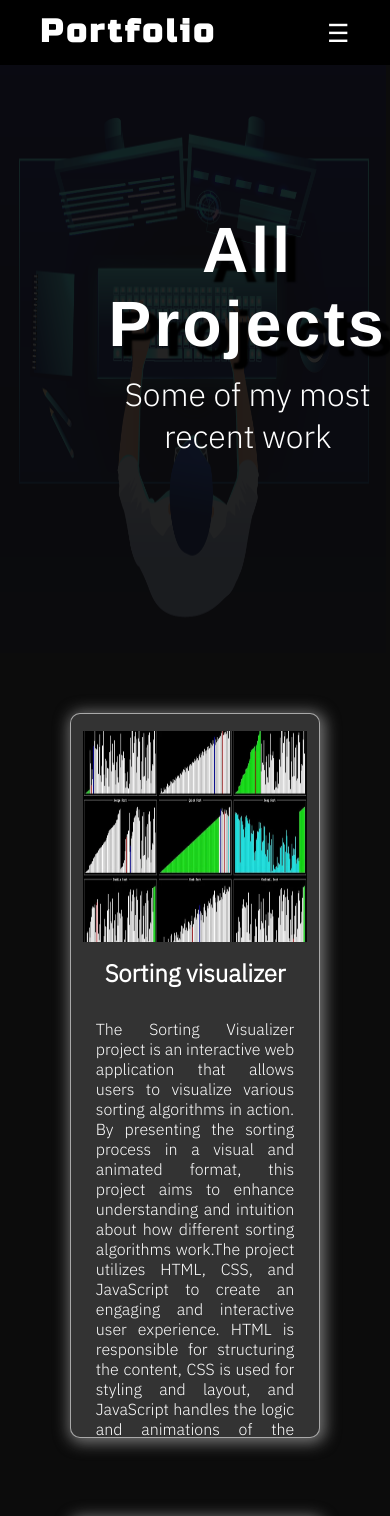
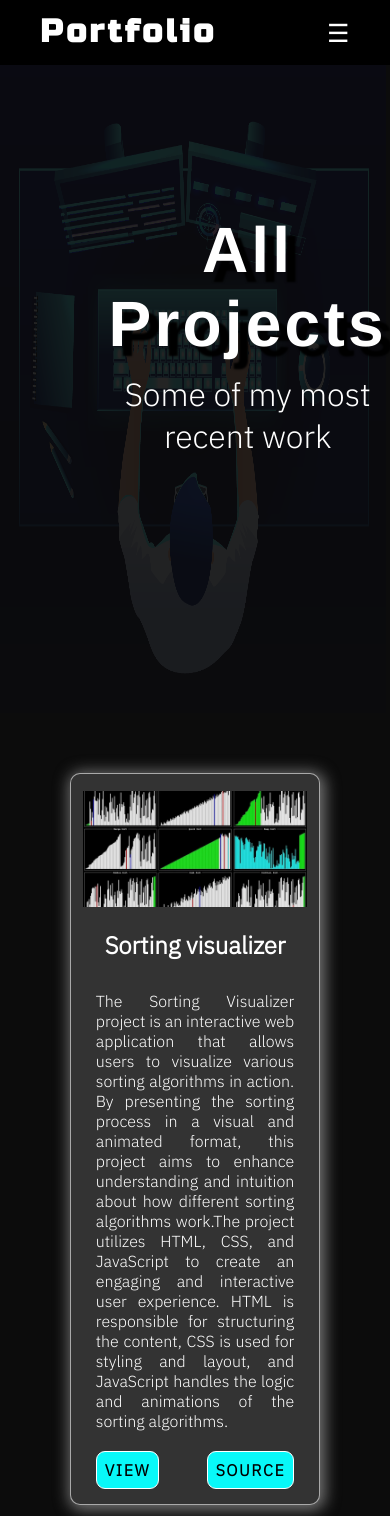
Before and after one commit to AniketDevmore/portfolio, a React (Vite) app: page /allProjects in a window 390 px wide. Shown: the top 1516 px of the page. Built offline with nearby package versions, Linux system fonts and the light colour scheme; a web font is replaced by a local one.

Commit message:
change footer and background image

```diff
--- a/src/components/about/About.css
+++ b/src/components/about/About.css
@@ -102,3 +102,8 @@ h2 {
   width: 100%;
   height: 100%;
 }
+@media screen and (max-width: 500px) {
+  .aboutImgDiv {
+    height: 650px;
+  }
+}
--- a/src/components/footer/Footer.css
+++ b/src/components/footer/Footer.css
@@ -57,7 +57,6 @@
     margin: auto;
   }
   .footContainerSec {
-    display: flex;
     flex-direction: row;
     margin: 10px;
   }
@@ -70,3 +69,8 @@
     height: 1px;
   }
 }
+@media screen and (max-width: 450px) {
+  .footContainerSec {
+    flex-direction: column;
+  }
+}
--- a/src/components/footer/Footer.jsx
+++ b/src/components/footer/Footer.jsx
@@ -47,7 +47,7 @@ const Footer = () => {
             </a>
           </div>
         </div>
-        <div className="copyright">@aniketdevmore</div>
+        <div className="copyright">Copyright © 2023 aniketdevmore ®</div>
       </div>
     </div>
   );
--- a/src/components/projects/Projects.css
+++ b/src/components/projects/Projects.css
@@ -12,6 +12,8 @@
   padding: 20px;
 }
 .cardInnerDiv {
+  display: flex;
+  flex-direction: column;
   width: 460px;
   margin: 40px;
   padding: 10px;
@@ -65,8 +67,9 @@
   background-color: rgb(0, 54, 54);
   color: #fff;
 }
-@media screen and (max-width: 500px) {
-  .imgDiv {
-    height: 30%;
+@media screen and (max-width: 360px) {
+  .btnDiv {
+    flex-direction: column;
+    text-align: center;
   }
 }
```
